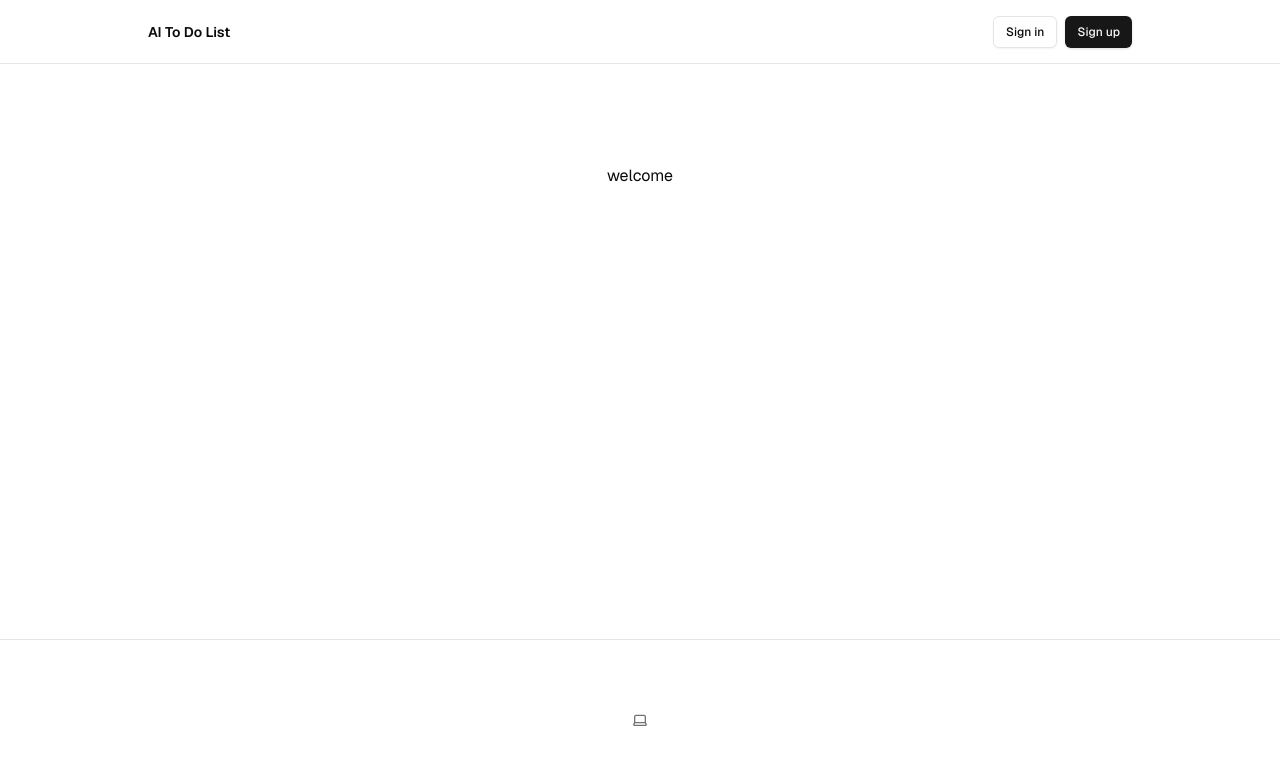
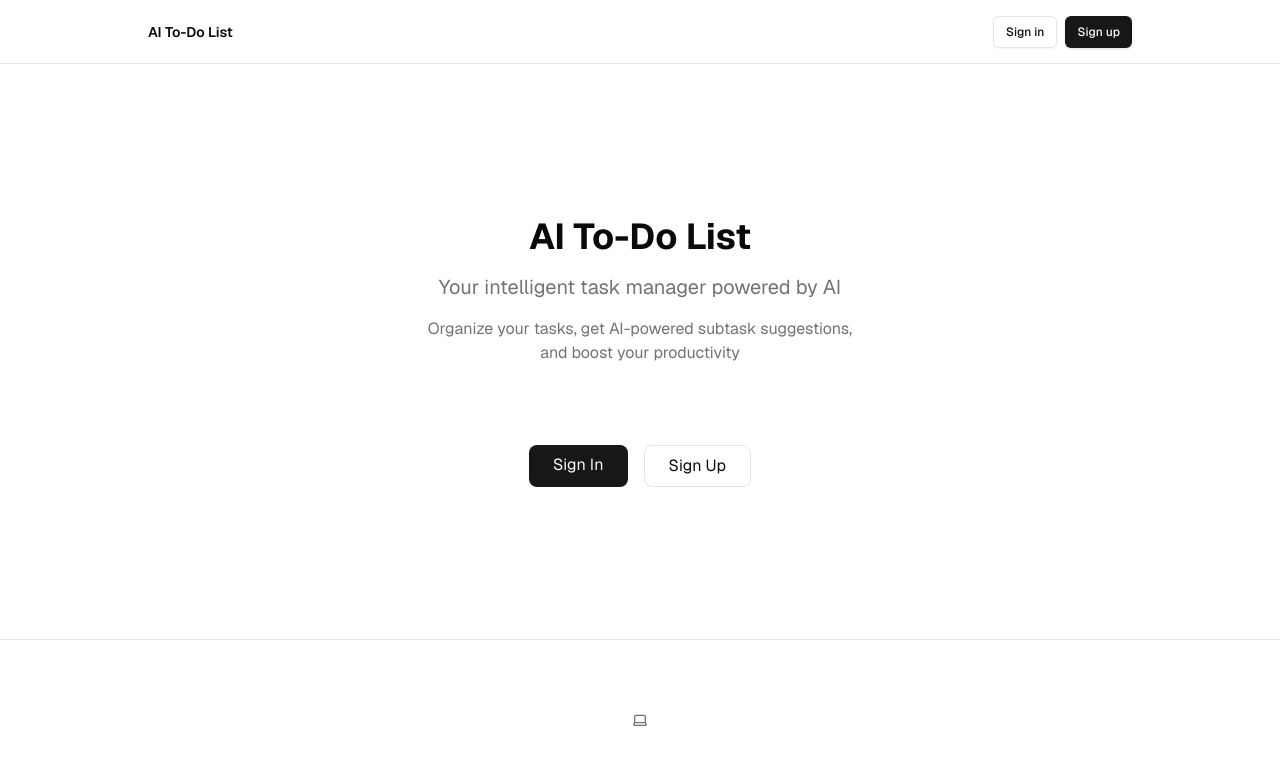
Before and after one commit to fetchenko/ai-to-do-list, a Next.js app: page / in a window 1280 px wide. Shown: the top 764 px of the page. Built offline with nearby package versions, Linux system fonts and the light colour scheme; no server answers.

Commit message:
use consts for routes & set home page as default

```diff
--- a/app/auth/confirm/route.ts
+++ b/app/auth/confirm/route.ts
@@ -2,6 +2,7 @@ import { createClient } from "@/lib/supabase/server";
 import { type EmailOtpType } from "@supabase/supabase-js";
 import { redirect } from "next/navigation";
 import { type NextRequest } from "next/server";
+import { ROUTES } from "@/lib/routes.config";
 
 export async function GET(request: NextRequest) {
   const { searchParams } = new URL(request.url);
@@ -21,10 +22,10 @@ export async function GET(request: NextRequest) {
       redirect(next);
     } else {
       // redirect the user to an error page with some instructions
-      redirect(`/auth/error?error=${error?.message}`);
+      redirect(`${ROUTES.authError}?error=${error?.message}`);
     }
   }
 
   // redirect the user to an error page with some instructions
-  redirect(`/auth/error?error=No token hash or type`);
+  redirect(`${ROUTES.authError}?error=No token hash or type`);
 }
--- a/app/page.tsx
+++ b/app/page.tsx
@@ -1,26 +1,86 @@
+import { createClient } from "@/lib/supabase/server";
 import { AuthButton } from "@/components/auth-button";
 import { ThemeSwitcher } from "@/components/theme-switcher";
 import Link from "next/link";
 import { Suspense } from "react";
+import { DEFAULT_REDIRECTS, ROUTES } from "@/lib/routes.config";
 
-export default function Home() {
+async function getUserData() {
+  const supabase = await createClient();
+  const { data } = await supabase.auth.getClaims();
+  return data?.claims;
+}
+
+function AuthenticatedContent({ user }: { user: any }) {
+  return (
+    <div className="flex-1 flex flex-col gap-6 px-4 w-full">
+      <div className="space-y-6">
+        <div>
+          <h1 className="text-3xl font-bold">Welcome back, {user?.email}! 👋</h1>
+          <p className="text-muted-foreground mt-2">Here's your to-do list</p>
+        </div>
+
+        {/* Your to-do list content goes here */}
+        <div className="grid gap-4">
+          <div className="border rounded-lg p-4 bg-accent/50">
+            <h2 className="font-semibold mb-4">Your Tasks</h2>
+            {/* TODO: Add TodoList component */}
+            <p className="text-sm text-muted-foreground">
+              No tasks yet. Create your first task!
+            </p>
+          </div>
+        </div>
+      </div>
+    </div>
+  );
+}
+
+function PublicContent() {
+  return (
+    <div className="flex-1 flex flex-col gap-20 items-center justify-center px-4">
+      <div className="text-center space-y-4">
+        <h1 className="text-4xl font-bold">AI To-Do List</h1>
+        <p className="text-xl text-muted-foreground">
+          Your intelligent task manager powered by AI
+        </p>
+        <p className="text-muted-foreground max-w-md mx-auto">
+          Organize your tasks, get AI-powered subtask suggestions, and boost your productivity
+        </p>
+      </div>
+
+      <div className="flex gap-4">
+        <Link href={ROUTES.authLogin} className="px-6 py-2 bg-primary text-primary-foreground rounded-lg hover:bg-primary/90">
+          Sign In
+        </Link>
+        <Link href={ROUTES.authSignup} className="px-6 py-2 border rounded-lg hover:bg-accent">
+          Sign Up
+        </Link>
+      </div>
+    </div>
+  );
+}
+
+export default async function Home() {
+  const user = await getUserData();
+
   return (
     <main className="min-h-screen flex flex-col items-center">
       <div className="flex-1 w-full flex flex-col gap-20 items-center">
           <nav className="w-full flex justify-center border-b border-b-foreground/10 h-16">
             <div className="w-full max-w-5xl flex justify-between items-center p-3 px-5 text-sm">
               <div className="flex gap-5 items-center font-semibold">
-              <Link href={"/"}>AI To Do List</Link>
+                <Link href={DEFAULT_REDIRECTS.public}>AI To-Do List</Link>
               </div>
-              <Suspense>
               <AuthButton />
-              </Suspense>
             </div>
           </nav>
-        <div className="flex-1 flex flex-col gap-20 max-w-5xl p-5">
-          <main className="flex-1 flex flex-col gap-6 px-4">
-            welcome
-          </main>
+
+          <div className="flex-1 flex flex-col gap-20 max-w-5xl p-5 w-full">
+            {user ? (
+              <AuthenticatedContent user={user} />
+            ) : (
+              <PublicContent />
+            )}
           </div>
 
           <footer className="w-full flex items-center justify-center border-t mx-auto text-center text-xs gap-8 py-16">
--- a/app/protected/layout.tsx
+++ /dev/null
@@ -1,37 +0,0 @@
-import { AuthButton } from "@/components/auth-button";
-import { ThemeSwitcher } from "@/components/theme-switcher";
-import Link from "next/link";
-import { Suspense } from "react";
-
-export default function ProtectedLayout({
-  children,
-}: {
-  children: React.ReactNode;
-}) {
-  return (
-    <main className="min-h-screen flex flex-col items-center">
-      <div className="flex-1 w-full flex flex-col gap-20 items-center">
-        <nav className="w-full flex justify-center border-b border-b-foreground/10 h-16">
-          <div className="w-full max-w-5xl flex justify-between items-center p-3 px-5 text-sm">
-            <div className="flex gap-5 items-center font-semibold">
-              <Link href={"/"}>AI To Do List</Link>
-              <div className="flex items-center gap-2">
-
-              </div>
-            </div>
-            <Suspense>
-              <AuthButton />
-            </Suspense>
-          </div>
-        </nav>
-        <div className="flex-1 flex flex-col gap-20 max-w-5xl p-5">
-          {children}
-        </div>
-
-        <footer className="w-full flex items-center justify-center border-t mx-auto text-center text-xs gap-8 py-16">
-          <ThemeSwitcher />
-        </footer>
-      </div>
-    </main>
-  );
-}
--- a/app/protected/page.tsx
+++ /dev/null
@@ -1,38 +0,0 @@
-import { redirect } from "next/navigation";
-
-import { createClient } from "@/lib/supabase/server";
-import { InfoIcon } from "lucide-react";
-import { Suspense } from "react";
-
-async function UserDetails() {
-  const supabase = await createClient();
-  const { data, error } = await supabase.auth.getClaims();
-
-  if (error || !data?.claims) {
-    redirect("/auth/login");
-  }
-
-  return JSON.stringify(data.claims, null, 2);
-}
-
-export default function ProtectedPage() {
-  return (
-    <div className="flex-1 w-full flex flex-col gap-12">
-      <div className="w-full">
-        <div className="bg-accent text-sm p-3 px-5 rounded-md text-foreground flex gap-3 items-center">
-          <InfoIcon size="16" strokeWidth={2} />
-          This is a protected page that you can only see as an authenticated
-          user
-        </div>
-      </div>
-      <div className="flex flex-col gap-2 items-start">
-        <h2 className="font-bold text-2xl mb-4">Your user details</h2>
-        <pre className="text-xs font-mono p-3 rounded border max-h-32 overflow-auto">
-          <Suspense>
-            <UserDetails />
-          </Suspense>
-        </pre>
-      </div>
-    </div>
-  );
-}
--- a/components/auth-button.tsx
+++ b/components/auth-button.tsx
@@ -2,6 +2,7 @@ import Link from "next/link";
 import { Button } from "./ui/button";
 import { createClient } from "@/lib/supabase/server";
 import { LogoutButton } from "./logout-button";
+import { ROUTES } from '@/lib/routes.config'
 
 export async function AuthButton() {
   const supabase = await createClient();
@@ -19,11 +20,11 @@ export async function AuthButton() {
   ) : (
     <div className="flex gap-2">
       <Button asChild size="sm" variant={"outline"}>
-        <Link href="/auth/login">Sign in</Link>
+        <Link href={ROUTES.authLogin}>Sign in</Link>
       </Button>
       <Button asChild size="sm" variant={"default"}>
-        <Link href="/auth/sign-up">Sign up</Link>
+        <Link href={ROUTES.authSignup}>Sign up</Link>
       </Button>
-    </div>
+    </div >
   );
 }
--- a/components/forgot-password-form.tsx
+++ b/components/forgot-password-form.tsx
@@ -14,6 +14,7 @@ import { Input } from "@/components/ui/input";
 import { Label } from "@/components/ui/label";
 import Link from "next/link";
 import { useState } from "react";
+import { ROUTES } from "@/lib/routes.config";
 
 export function ForgotPasswordForm({
   className,
@@ -90,7 +91,7 @@ export function ForgotPasswordForm({
               <div className="mt-4 text-center text-sm">
                 Already have an account?{" "}
                 <Link
-                  href="/auth/login"
+                  href={ROUTES.authLogin}
                   className="underline underline-offset-4"
                 >
                   Login
--- a/components/sign-up-form.tsx
+++ b/components/sign-up-form.tsx
@@ -15,6 +15,7 @@ import { Label } from "@/components/ui/label";
 import Link from "next/link";
 import { useRouter } from "next/navigation";
 import { useState } from "react";
+import { ROUTES } from "@/lib/routes.config";
 
 export function SignUpForm({
   className,
@@ -108,7 +109,7 @@ export function SignUpForm({
             </div>
             <div className="mt-4 text-center text-sm">
               Already have an account?{" "}
-              <Link href="/auth/login" className="underline underline-offset-4">
+              <Link href={ROUTES.authLogin} className="underline underline-offset-4">
                 Login
               </Link>
             </div>
--- /dev/null
+++ b/lib/routes.config.ts
@@ -0,0 +1,20 @@
+export const ROUTES = {
+  home: '/',
+
+  authLogin: '/auth/login',
+  authSignup: '/auth/sign-up',
+  authForgotPassword: '/auth/forgot-password',
+  authUpdatePassword: '/auth/update-password',
+  authError: '/auth/error',
+  authConfirm: '/auth/confirm',
+  authSignupSuccess: '/auth/sign-up-success',
+} as const;
+
+export const DEFAULT_REDIRECTS = {
+  authenticated: ROUTES.home,
+  unauthenticated: ROUTES.authLogin,
+  public: ROUTES.home,
+} as const;
+
+export type AppRoute = typeof ROUTES[keyof typeof ROUTES];
+export type RedirectKey = keyof typeof DEFAULT_REDIRECTS;
```
Also changed, not shown: components/login-form.tsx (+5 -4 lines), lib/supabase/proxy.ts (+7 -10 lines), 1 other file (tests, documents, lock files or other folders). Lines whose indentation alone changed are shown as unchanged.
